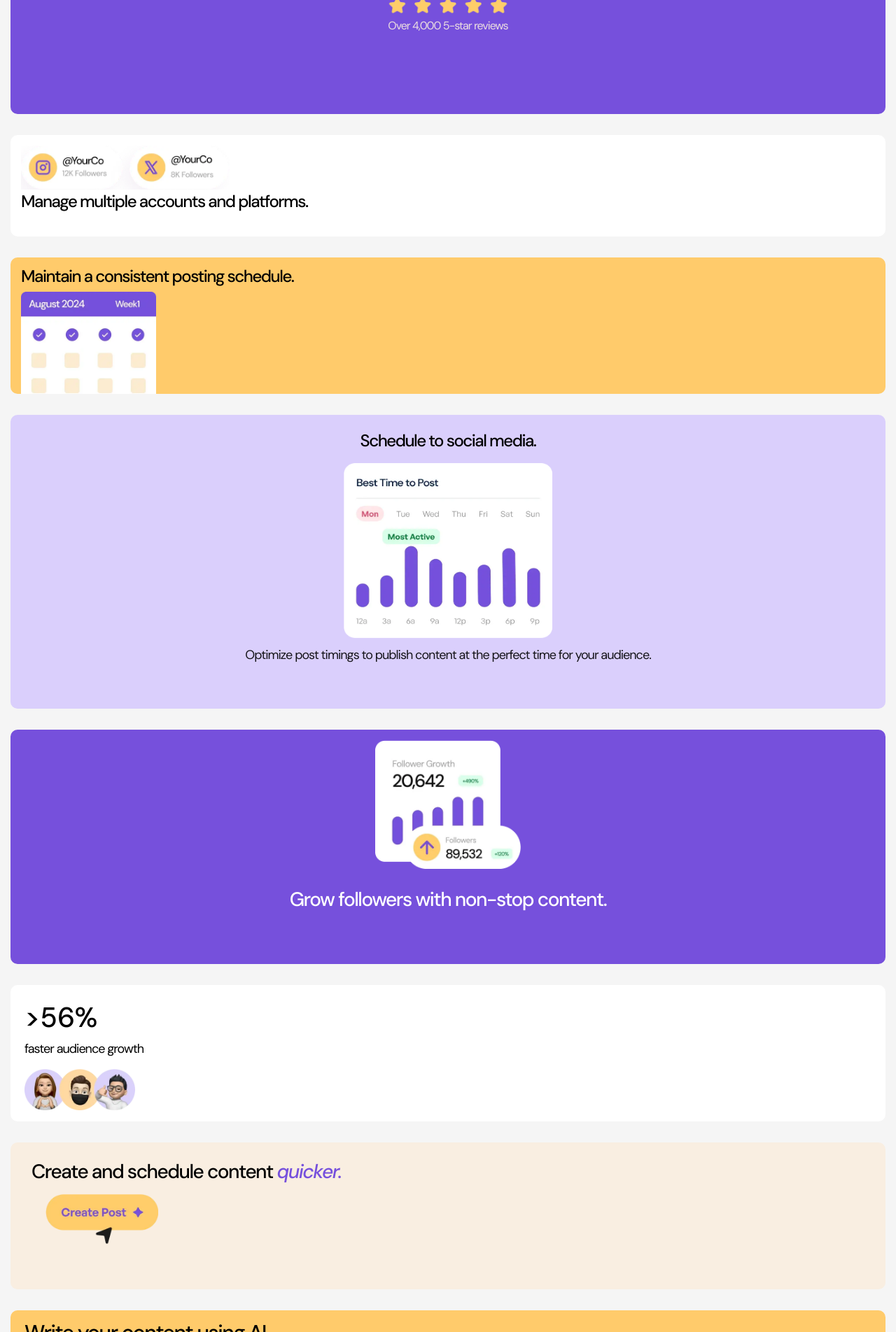
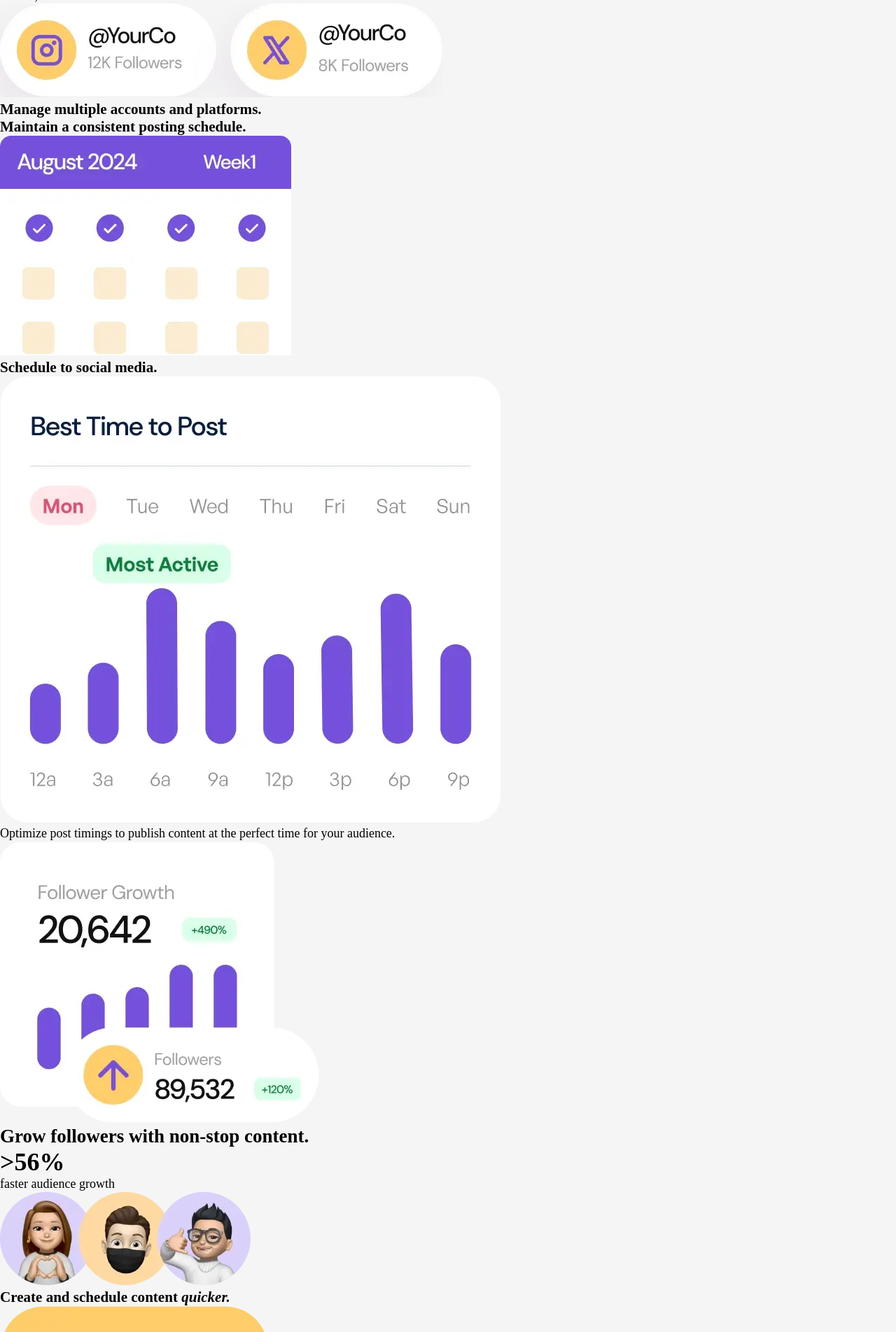
Before and after one commit to filipangel/bento-grid, a plain HTML site: page index.html in a window 1280 px wide. Shown: the part 127-2031 px from the top of the page at 70% size. Drawn offline with Linux system fonts and the light colour scheme.

Commit message:
reset css, start over

```diff
--- a/css/style.css
+++ b/css/style.css
@@ -26,194 +26,4 @@ body {
 	font-size: 1.8rem;
 	background-color: var(--clr-background);
 	min-height: 100vh;
-    padding: 3rem 1.5rem 1rem 1.5rem;
 }
-
-h2, h3, h4, h5, h6 {
-    font-family: "DM Sans", sans-serif;
-    font-weight: var(--fw-semi-bold);
-    letter-spacing: -0.15rem;
-}
-
-h2 {
-    font-size: 2.8rem;
-    line-height: 2.8rem;
-}
-
-h3 {
-    font-size: 2.4rem;
-    line-height: 2.4rem;
-}
-
-p {
-    font-family: "DM Sans", sans-serif;
-    font-weight: var(--fw-normal);
-    letter-spacing: -0.1rem;
-    line-height: 1.8rem;
-}
-
-.card {
-    border-radius: 1rem;
-    margin-bottom: 3rem;
-    padding: 1.5rem;
-}
-
-#card-1 {
-    background-color: var(--clr-purple-500);
-    font-weight: var(--fw-normal);
-    height: 26rem;
-    display: flex;
-    flex-direction: column;
-    align-items: center;
-    padding: 3.5rem 4rem;
-}
-
-#card-1 img {
-    margin-top: 1.6rem;
-    margin-bottom: 0.5rem;
-    width: 17.36rem;
-}
-
-#card-1 h1 {
-    font-family: "DM Sans", sans-serif;
-    font-weight: var(--fw-normal);
-    line-height: 4rem;
-    color: var(--clr-white);
-    font-weight: 500;
-    text-align: center;
-    font-size: 4rem;
-}
-
-#card-1 p {
-    color: var(--clr-yellow-100);
-    opacity: 0.9;
-    font-size: 1.6rem;
-}
-
-.yellow-text {
-    color: var(--clr-yellow-500)
-}
-
-#card-2 {
-    background-color: var(--clr-white);
-    height: 14.5rem;
-}
-
-#card-3 h3 {
-    padding-right: 2rem;
-}
-
-#card-2 img {
-    width: 29.8rem;
-}
-
-#card-3 {
-    background-color: var(--clr-yellow-500);
-    height: 19.5rem;
-    overflow: hidden;
-}
-
-#card-3 img {
-    width: 19.34rem;
-    margin-top: 1rem;
-}
-
-#card-4 {
-    background-color: var(--clr-purple-100);
-    height: 42rem;
-    display: flex;
-    flex-direction: column;
-    text-align: center;
-    align-items: center;
-}
-
-#card-4 img {
-    width: 29.8rem;
-    height: 25rem;
-}
-
-#card-4 h3 {
-    margin: 1rem 0 2rem 0;
-}
-
-#card-4 p {
-    padding: 1.5rem 2rem;
-    opacity: 0.9;
-}
-
-#card-5 {
-    background-color: var(--clr-purple-500);
-    height: 33.5rem;
-    display: flex;
-    flex-direction: column;
-    text-align: center;
-    align-items: center;
-}
-
-#card-5 img {
-    width: 20.86rem;
-}
-
-#card-5 h2 {
-    color: var(--clr-white);
-    padding: 3rem 5rem 0 5rem;
-}
-
-#card-6 {
-    background-color: var(--clr-white);
-    height: 19.5rem;
-    padding: 2rem;
-}
-
-#card-6 h1 {
-    font-family: "DM Sans", sans-serif;
-    font-size: 4rem;
-    font-weight: var(--fw-semi-bold);
-}
-
-#card-6 p {
-    padding-top: 1rem;
-    padding-bottom: 2rem;
-}
-
-#card-6 img {
-    width: 15.84rem;
-}
-
-#card-7 {
-    background-color: var(--clr-yellow-100);
-    height: 21rem;
-    padding: 3rem;
-}
-
-#card-7 img {
-    width: 16.08rem;
-    margin: 2rem;
-}
-
-#card-7 h3 {
-    font-size: 2.8rem;
-}
-
-.purple-text {
-    color: var(--clr-purple-500)
-}
-
-#card-8 {
-    background-color: var(--clr-yellow-500);
-    height: 32rem;
-    padding: 2rem;
-}
-
-#card-8 img {
-    width: 20.16rem;
-    margin-top: 2rem;
-}
-
-#card-8 h3 {
-    font-size: 3rem;
-}
-
-@media only screen and (min-width: 1440px) {
-
-}
```
Lines whose indentation alone changed are shown as unchanged.
